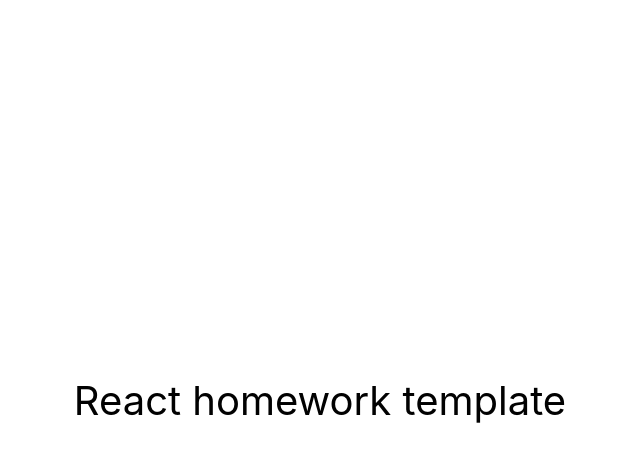
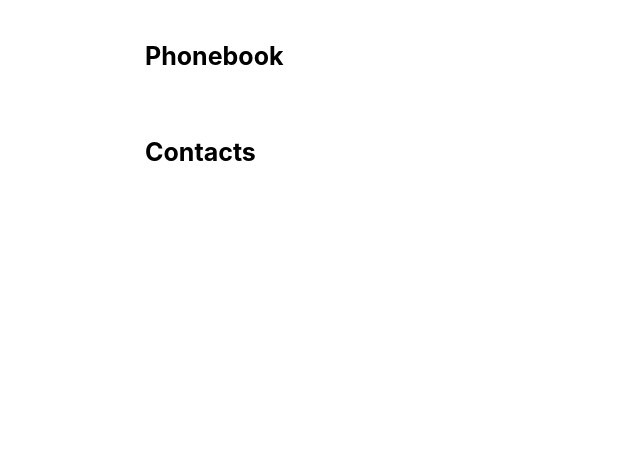
Before and after one commit to ryalua/goit-react-hw-02-phonebook, a React (Create React App) app: page / in a window 1280 px wide. Shown: the top 462 px of the page, without its empty margins (320-960 px from the left). Built offline with nearby package versions, Linux system fonts and the light colour scheme.

Commit message:
компонент Section

```diff
--- a/package.json
+++ b/package.json
@@ -4,12 +4,17 @@
   "private": true,
   "homepage": "https://ryalua.github.io/goit-react-hw-02-phonebook//",
   "dependencies": {
+    "@emotion/react": "^11.11.0",
+    "@emotion/styled": "^11.11.0",
     "@testing-library/jest-dom": "^5.16.3",
     "@testing-library/react": "^12.1.4",
     "@testing-library/user-event": "^13.5.0",
+    "nanoid": "^4.0.2",
+    "prop-types": "^15.8.1",
     "react": "^18.1.0",
     "react-dom": "^18.1.0",
     "react-scripts": "5.0.1",
+    "react-toastify": "^9.1.2",
     "web-vitals": "^2.1.3"
   },
   "scripts": {
--- a/src/components/App.jsx
+++ b/src/components/App.jsx
@@ -1,16 +1,56 @@
-export const App = () => {
-  return (
-    <div
-      style={{
-        height: '100vh',
-        display: 'flex',
-        justifyContent: 'center',
-        alignItems: 'center',
-        fontSize: 40,
-        color: '#010101'
-      }}
-    >
-      React homework template
-    </div>
-  );
-};
+import React from 'react';
+// import { Statistics } from './Statistics/Statistics';
+// import { FeedbackOptions } from './FeedbackOptions/FeedbackOptions';
+import { Section } from './Section/Section';
+// import { Notification } from './Notification/Notification';
+
+export class App extends React.Component {
+  state = {
+    good: 0,
+    neutral: 0,
+    bad: 0,
+  };
+  render() {
+    return (
+      <>
+        <Section title={'Phonebook'}>
+          {/* <FeedbackOptions
+            onCountGood={this.hendleCountGood}
+            onCountNeutral={this.hendleCountNeutral}
+            onCountBad={this.hendleCountBad}
+          /> */}
+        </Section>
+        <Section title={'Contacts'}>
+          {/* {(this.state.good || this.state.neutral || this.state.bad) !== 0 ? (
+            <Statistics
+              good={this.state.good}
+              neutral={this.state.neutral}
+              bad={this.state.bad}
+              total={this.countTotalFeedback()}
+              positivePercentage={this.countPositiveFeedbackPercentage()}
+            />
+          ) : (
+            <Notification message={'There is no feedback'} />
+          )} */}
+        </Section>
+      </>
+    );
+  }
+}
+
+// export const App = () => {
+//   return (
+//     <div
+//       style={{
+//         height: '100vh',
+//         display: 'flex',
+//         justifyContent: 'center',
+//         alignItems: 'center',
+//         fontSize: 40,
+//         color: '#010101'
+//       }}
+//     >
+//       React homework template
+//     </div>
+//   );
+// };
--- /dev/null
+++ b/src/components/Section/Section.jsx
@@ -0,0 +1,14 @@
+import PropTypes from 'prop-types';
+import { SectionTitle, Title } from './SectionStyled';
+
+export const Section = ({ title, children }) => (
+  <SectionTitle>
+    <Title>{title}</Title>
+    {children}
+  </SectionTitle>
+);
+
+Section.propTypes = {
+  title: PropTypes.string,
+  children: PropTypes.element,
+};
--- /dev/null
+++ b/src/components/Section/SectionStyled.js
@@ -0,0 +1,12 @@
+import styled from '@emotion/styled';
+
+export const SectionTitle = styled.section`
+  display: flex;
+  flex-direction: column;
+  max-width: 350px;
+  margin: 20px auto 25px;
+`;
+
+export const Title = styled.h2`
+  font-size: 25px;
+`;
```
Also changed, not shown: 1 other file (tests, documents, lock files or other folders).
